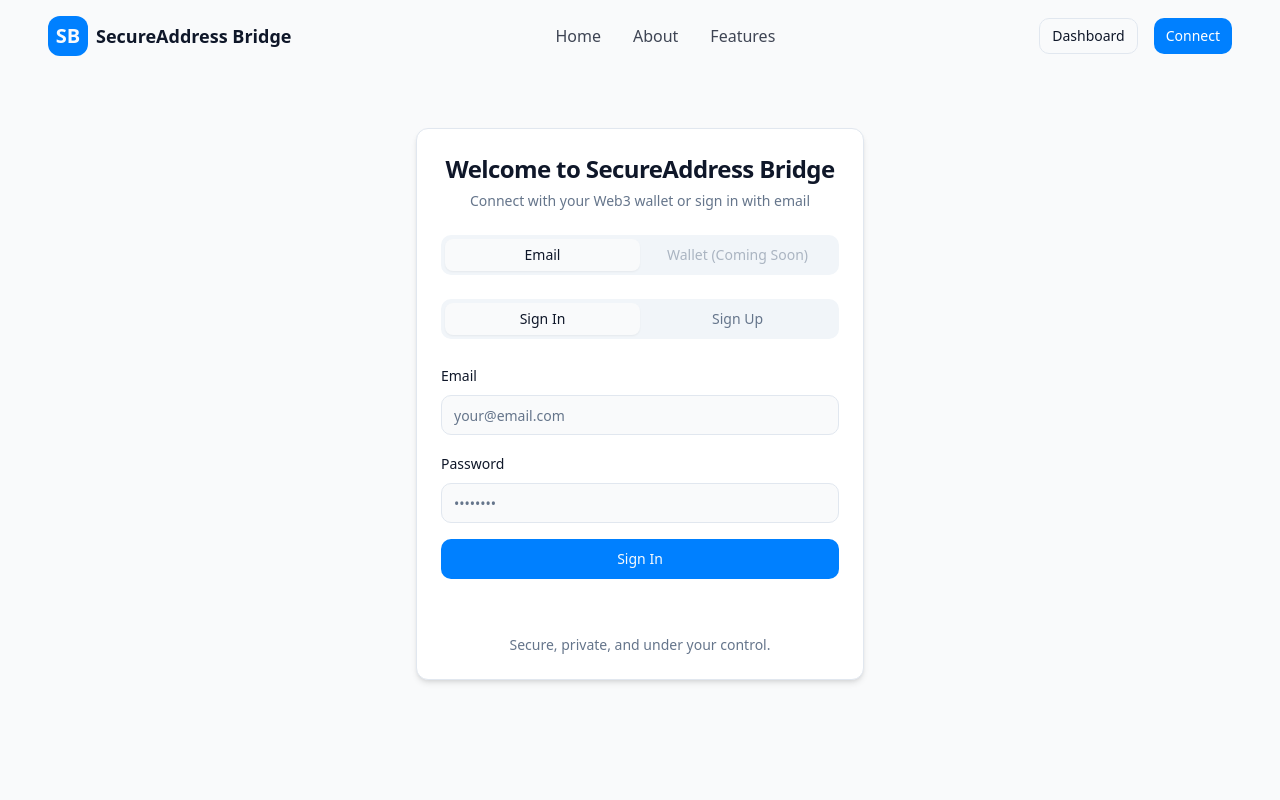
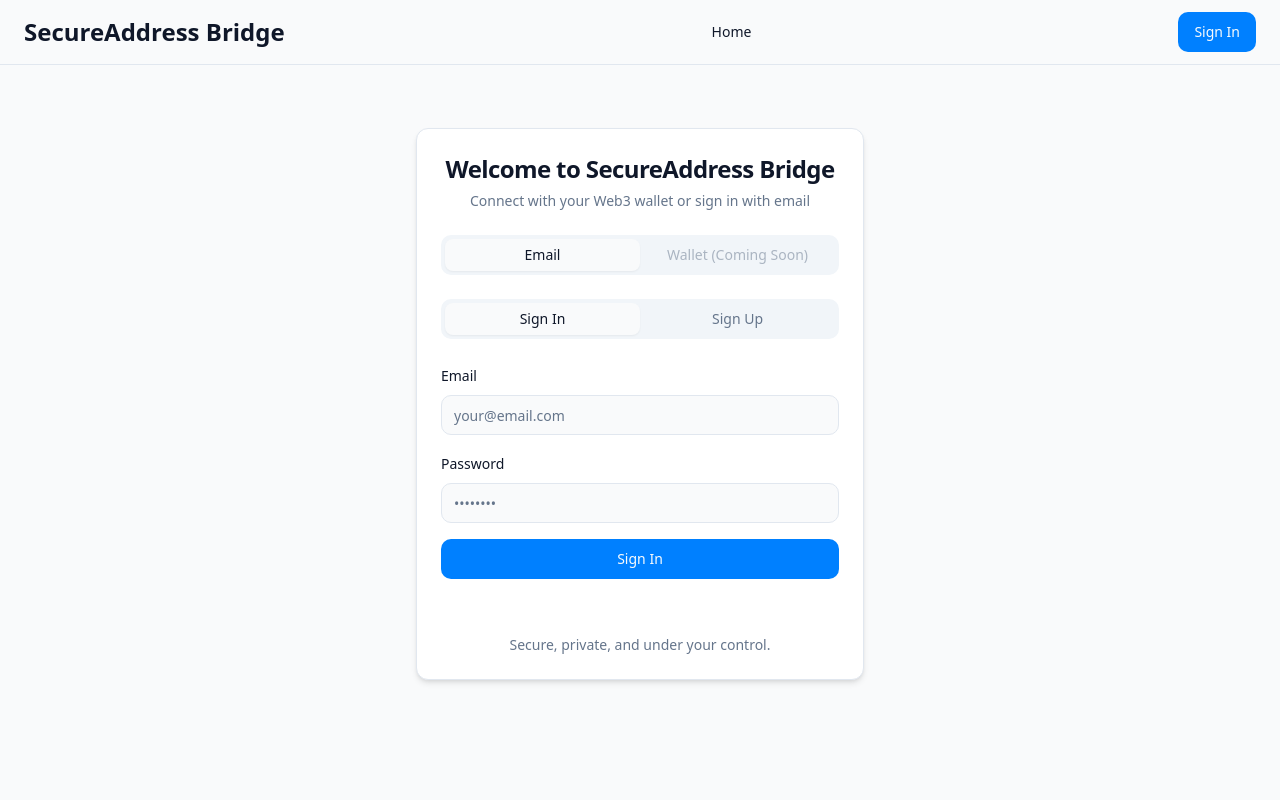
Before and after one commit to Jush-Quipu/your-address-linker, a React (Vite) app: page /auth in a window 1280 px wide. Shown: the top 800 px of the page. Built offline with nearby package versions, Linux system fonts and the light colour scheme.

Commit message:
Update Navbar.tsx

```diff
--- a/src/components/Navbar.tsx
+++ b/src/components/Navbar.tsx
@@ -1,63 +1,116 @@
-
-import React, { useState, useEffect } from 'react';
+import React, { useState } from 'react';
 import { Link } from 'react-router-dom';
-import { Button } from './ui/button';
-import { cn } from '@/lib/utils';
+import { Button } from '@/components/ui/button';
+import {
+  Sheet,
+  SheetContent,
+  SheetTrigger,
+} from '@/components/ui/sheet';
+import { Menu } from 'lucide-react';
+import { useAuth } from '@/context/AuthContext';
 
 const Navbar: React.FC = () => {
-  const [scrolled, setScrolled] = useState(false);
+  const [isOpen, setIsOpen] = useState(false);
+  const { isAuthenticated, signOut, isLoading } = useAuth();
 
-  useEffect(() => {
-    const handleScroll = () => {
-      const isScrolled = window.scrollY > 10;
-      if (isScrolled !== scrolled) {
-        setScrolled(isScrolled);
-      }
-    };
-
-    window.addEventListener('scroll', handleScroll);
-    return () => window.removeEventListener('scroll', handleScroll);
-  }, [scrolled]);
+  const closeMenu = () => setIsOpen(false);
 
   return (
-    <header
-      className={cn(
-        "fixed top-0 left-0 w-full z-50 transition-all duration-300 ease-in-out py-4 px-6 md:px-12",
-        scrolled ? "bg-white/80 backdrop-blur-md shadow-sm" : "bg-transparent"
-      )}
-    >
-      <div className="max-w-7xl mx-auto flex items-center justify-between">
-        <Link to="/" className="flex items-center space-x-2">
-          <div className="w-10 h-10 rounded-lg bg-primary flex items-center justify-center">
-            <span className="text-primary-foreground font-bold text-xl">SB</span>
-          </div>
-          <span className="font-semibold text-lg hidden sm:inline-block">SecureAddress Bridge</span>
+    <header className="fixed w-full z-50 bg-background/90 backdrop-blur-sm border-b">
+      <div className="container mx-auto px-4 md:px-6 flex h-16 items-center justify-between">
+        <Link to="/" className="font-bold text-xl md:text-2xl">
+          SecureAddress Bridge
         </Link>
 
-        <nav className="hidden md:flex items-center space-x-8">
-          <Link to="/" className="text-foreground/80 hover:text-foreground transition-colors">
+        {/* Desktop Navigation */}
+        <nav className="hidden md:flex items-center gap-6">
+          <Link to="/" className="text-sm font-medium hover:text-primary transition-colors">
             Home
           </Link>
-          <Link to="/about" className="text-foreground/80 hover:text-foreground transition-colors">
-            About
-          </Link>
-          <Link to="/features" className="text-foreground/80 hover:text-foreground transition-colors">
-            Features
-          </Link>
+          {isAuthenticated && (
+            <>
+              <Link to="/dashboard" className="text-sm font-medium hover:text-primary transition-colors">
+                Dashboard
+              </Link>
+              <Link to="/verify" className="text-sm font-medium hover:text-primary transition-colors">
+                Verify Address
+              </Link>
+              <Link to="/connect" className="text-sm font-medium hover:text-primary transition-colors">
+                Connect Wallet
+              </Link>
+            </>
+          )}
         </nav>
 
-        <div className="flex items-center space-x-4">
-          <Link to="/dashboard">
-            <Button variant="outline" size="sm" className="hidden sm:inline-flex">
-              Dashboard
+        {/* Auth Buttons - Desktop */}
+        <div className="hidden md:flex items-center gap-4">
+          {isAuthenticated ? (
+            <Button variant="outline" onClick={signOut} disabled={isLoading}>
+              Sign Out
             </Button>
-          </Link>
-          <Link to="/connect">
-            <Button size="sm" className="bg-primary text-white hover:bg-primary/90">
-              Connect
+          ) : (
+            <Link to="/auth">
+              <Button>Sign In</Button>
+            </Link>
+          )}
+        </div>
+
+        {/* Mobile Navigation */}
+        <Sheet open={isOpen} onOpenChange={setIsOpen}>
+          <SheetTrigger asChild className="md:hidden">
+            <Button variant="ghost" size="icon">
+              <Menu className="h-6 w-6" />
+              <span className="sr-only">Toggle menu</span>
             </Button>
-          </Link>
-        </div>
+          </SheetTrigger>
+          <SheetContent side="right" className="w-[75%] sm:w-[350px]">
+            <nav className="flex flex-col gap-4 mt-8">
+              <Link
+                to="/"
+                className="text-base font-medium hover:text-primary transition-colors"
+                onClick={closeMenu}
+              >
+                Home
+              </Link>
+              {isAuthenticated && (
+                <>
+                  <Link
+                    to="/dashboard"
+                    className="text-base font-medium hover:text-primary transition-colors"
+                    onClick={closeMenu}
+                  >
+                    Dashboard
+                  </Link>
+                  <Link
+                    to="/verify"
+                    className="text-base font-medium hover:text-primary transition-colors"
+                    onClick={closeMenu}
+                  >
+                    Verify Address
+                  </Link>
+                  <Link
+                    to="/connect"
+                    className="text-base font-medium hover:text-primary transition-colors"
+                    onClick={closeMenu}
+                  >
+                    Connect Wallet
+                  </Link>
+                </>
+              )}
+              <div className="mt-4">
+                {isAuthenticated ? (
+                  <Button variant="outline" onClick={() => { signOut(); closeMenu(); }} disabled={isLoading} className="w-full">
+                    Sign Out
+                  </Button>
+                ) : (
+                  <Link to="/auth" onClick={closeMenu} className="w-full block">
+                    <Button className="w-full">Sign In</Button>
+                  </Link>
+                )}
+              </div>
+            </nav>
+          </SheetContent>
+        </Sheet>
       </div>
     </header>
   );
```
